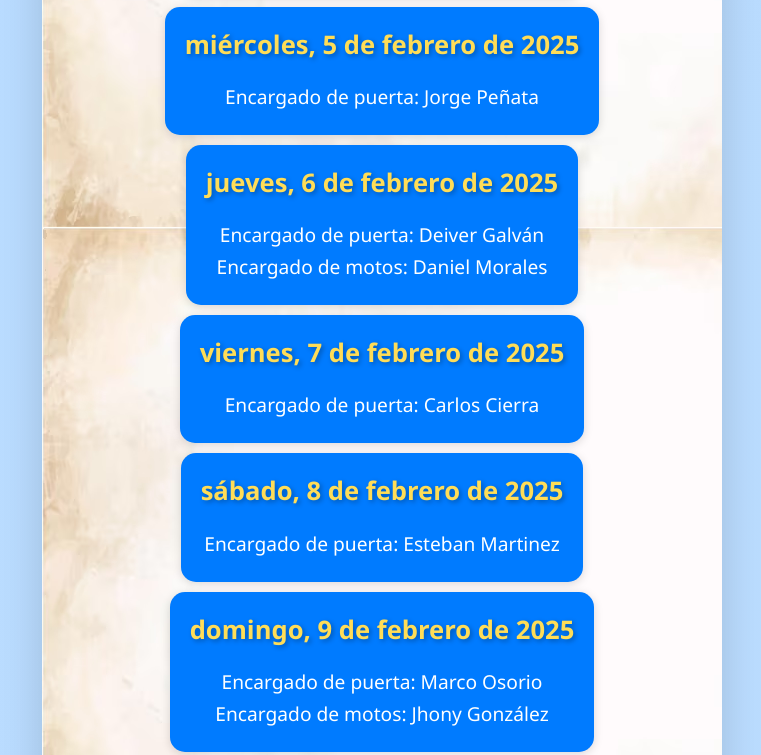
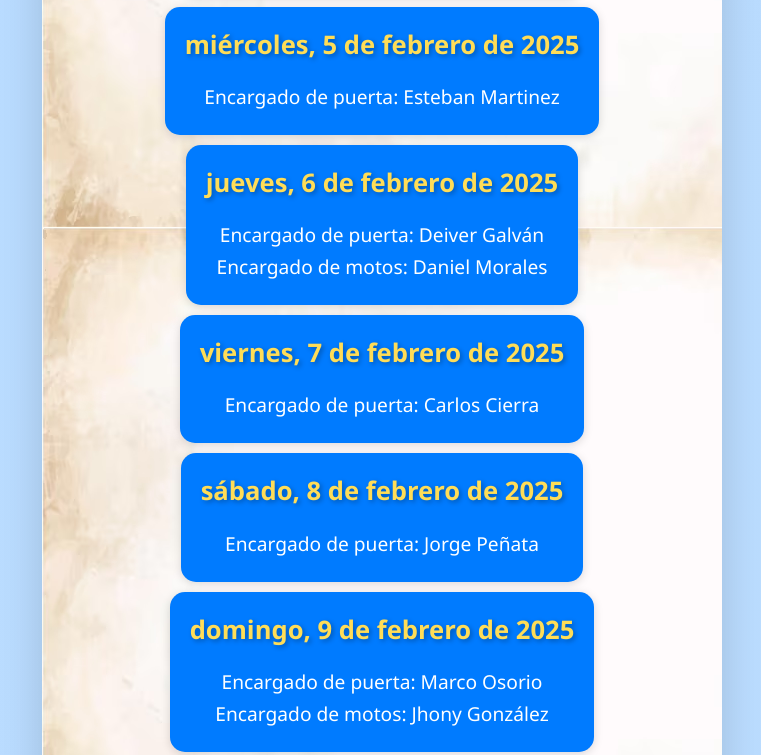
Before and after one commit to DanielDavid20/Tareasiglesia.github.io, a plain HTML site: page index.html in a window 1280 px wide. Shown: the part 509-1264 px from the top of the page, without its empty margins (258-1019 px from the left). Drawn offline with Linux system fonts and the light colour scheme.

Commit message:
Update index.html

```diff
--- a/index.html
+++ b/index.html
@@ -31,8 +31,8 @@
     <script>
 // Lista de personas
 const personas = [
-    "Abraham González", "Jairo Hernández", "Jorge Peñata", "Deiver Galván",
-   "Daniel Morales",  "Carlos Cierra", "Esteban Martinez",
+    "Abraham González", "Jairo Hernández", "Esteban Martinez", "Deiver Galván",
+   "Daniel Morales",  "Carlos Cierra","Jorge Peñata",
     "Marco Osorio", "Jhony González", "Oscar Peñata"
 ];
 
```
